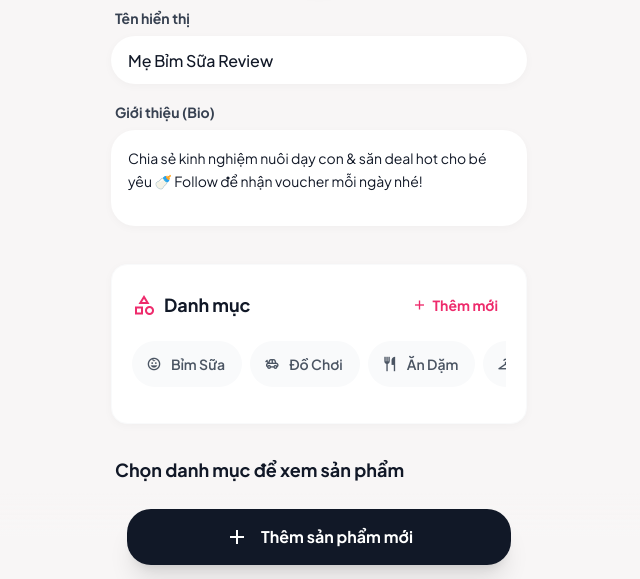
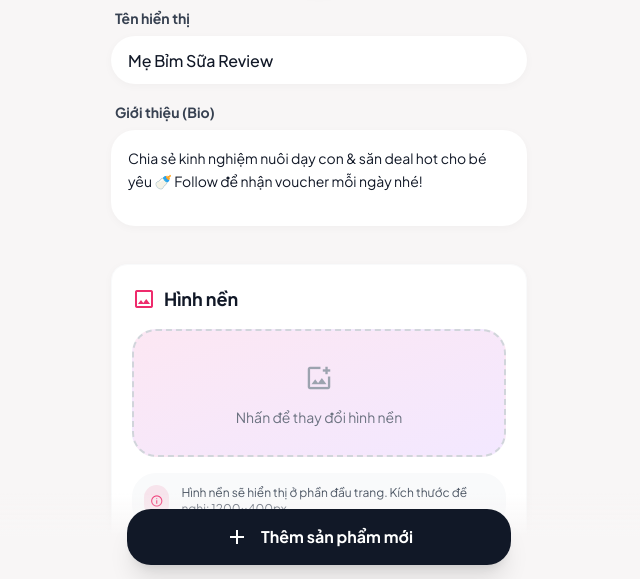
Before and after one commit to Kittyumbs/nhixinhne, a plain HTML site: page edit.html in a window 1280 px wide. Shown: the part 219-798 px from the top of the page, without its empty margins (321-961 px from the left). Drawn offline with nearby package versions, Linux system fonts and the light colour scheme.

Commit message:
Update font to ICIEL-Pacifico.otf and add background image section to edit.html

```diff
--- a/edit.html
+++ b/edit.html
@@ -87,6 +87,33 @@
 <div class="space-y-1.5">
 <label class="text-sm font-bold text-gray-700 dark:text-gray-300 ml-1">Giới thiệu (Bio)</label>
 <textarea class="w-full h-24 p-4 rounded-lg bg-white dark:bg-gray-800 border-transparent focus:border-primary focus:ring-0 text-gray-900 dark:text-white text-sm shadow-card resize-none placeholder-gray-400 leading-relaxed">Chia sẻ kinh nghiệm nuôi dạy con & săn deal hot cho bé yêu 🍼 Follow để nhận voucher mỗi ngày nhé!</textarea>
+</div>
+</div>
+</section>
+<section class="bg-white dark:bg-gray-800 rounded-2xl p-5 shadow-card border border-gray-50 dark:border-gray-700">
+<div class="flex items-center justify-between mb-4">
+<h2 class="text-lg font-bold text-gray-900 dark:text-white flex items-center gap-2">
+<span class="material-symbols-outlined text-primary">image</span>
+                    Hình nền
+                </h2>
+</div>
+<div class="space-y-4">
+<div class="relative group cursor-pointer">
+<div class="w-full h-32 bg-gradient-to-br from-pink-100 to-purple-100 dark:from-gray-700 dark:to-gray-600 rounded-lg border-2 border-dashed border-gray-300 dark:border-gray-500 flex items-center justify-center transition-all group-hover:border-primary">
+<div class="text-center">
+<span class="material-symbols-outlined text-3xl text-gray-400 group-hover:text-primary transition-colors">add_photo_alternate</span>
+<p class="text-sm text-gray-500 dark:text-gray-400 mt-2">Nhấn để thay đổi hình nền</p>
+</div>
+</div>
+<div class="absolute top-2 right-2 bg-white dark:bg-gray-800 rounded-full p-1.5 shadow-md opacity-0 group-hover:opacity-100 transition-opacity">
+<span class="material-symbols-outlined text-lg text-gray-600 dark:text-gray-300">edit</span>
+</div>
+</div>
+<div class="flex items-center gap-3 p-3 bg-gray-50 dark:bg-gray-900/50 rounded-lg">
+<div class="w-8 h-8 rounded bg-primary/10 flex items-center justify-center">
+<span class="material-symbols-outlined text-sm text-primary">info</span>
+</div>
+<p class="text-xs text-gray-600 dark:text-gray-300">Hình nền sẽ hiển thị ở phần đầu trang. Kích thước đề nghị: 1200x400px</p>
 </div>
 </div>
 </section>
```
Also changed, not shown: index.html (+1 -1 lines).
